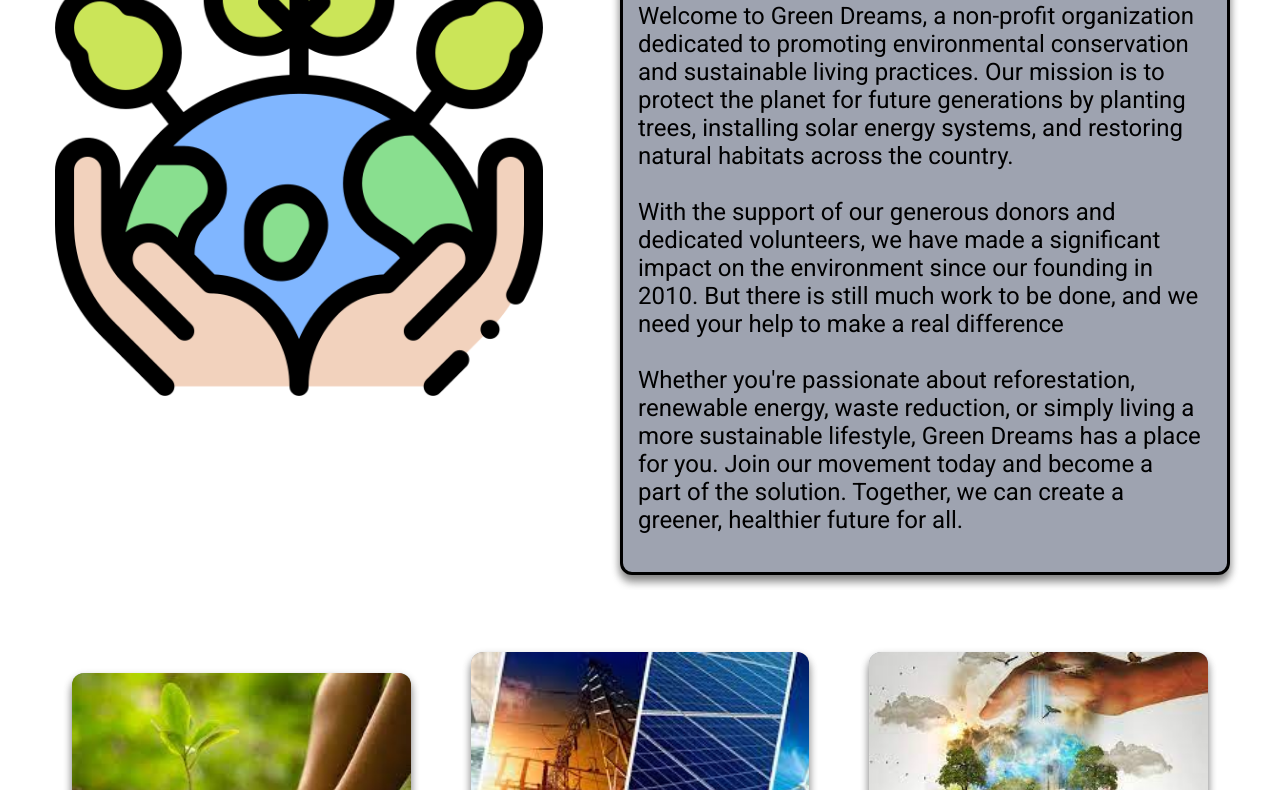
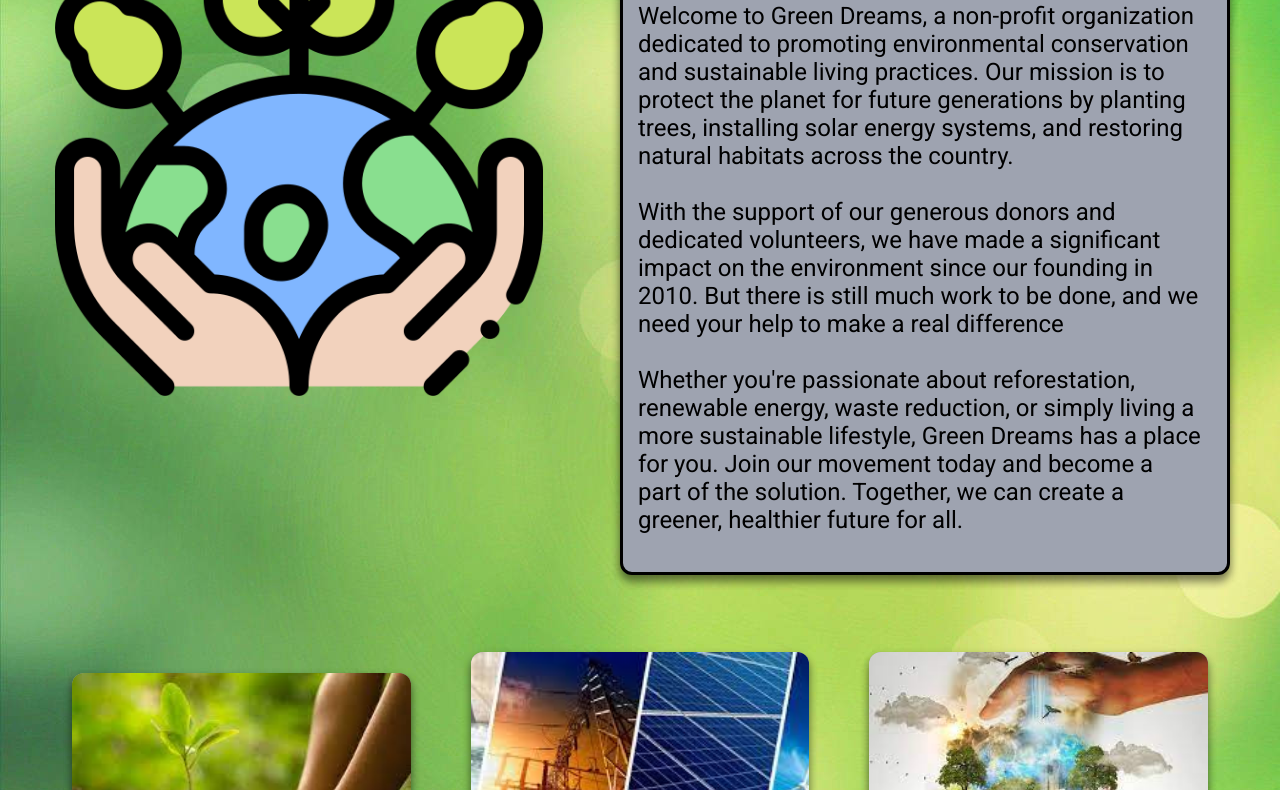
Before and after one commit to HARSHSOLANKI007/Banking-system, a plain HTML site: page index.html in a window 1280 px wide. Shown: the part 172-962 px from the top of the page. Drawn offline with Linux system fonts and the light colour scheme.

Commit message:
updated some css

```diff
--- a/style.css
+++ b/style.css
@@ -8,7 +8,7 @@
 body {
   margin: 0px;
   font-family: 'segoe ui';
-  background-image: url(/images/green.jpg);
+  background-image: url(green.jpg);
 }
 
 .nav {
```
